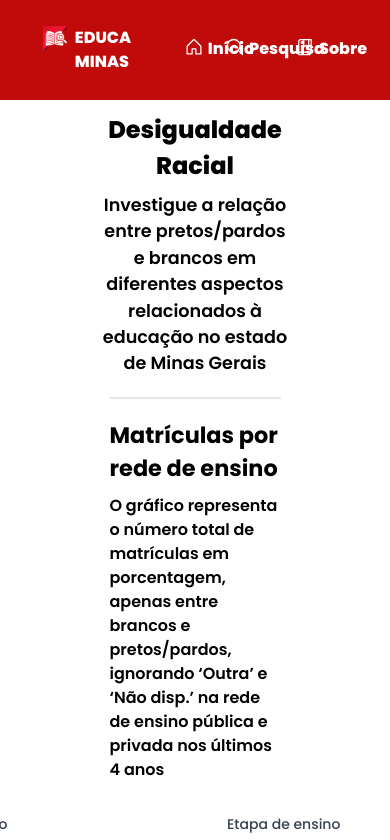
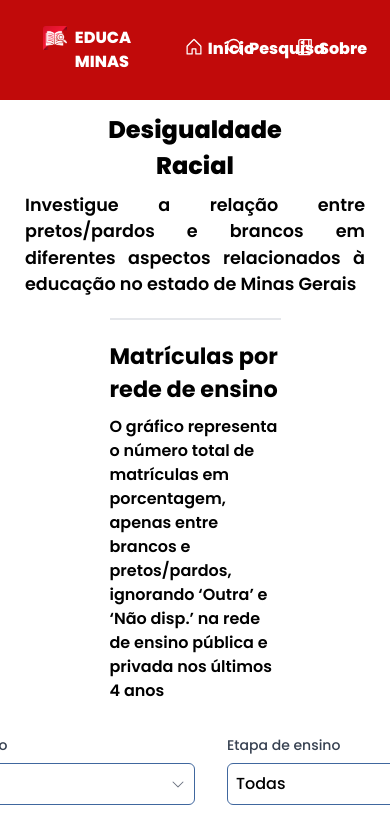
Before and after one commit to unb-mds/2024-1-EducaMinas-frontend, a Next.js app: page /search in a window 390 px wide. Shown: the top 840 px of the page. Built offline with nearby package versions, Linux system fonts and the light colour scheme.

Commit message:
style(#72):implements responsiveness in Topics component

```diff
--- a/src/components/Topics.tsx
+++ b/src/components/Topics.tsx
@@ -1,8 +1,8 @@
 export default function Topics(props: { title: string; text: string }) {
   return (
-    <div className=" w-full text-center flex flex-col gap-2 my-3 primary-gray">
+    <div className=" w-full text-center items-center flex flex-col gap-2 my-3 primary-gray">
       <h1 className="font-extrabold text-[1.5em]">{props.title}</h1>
-      <h3 className="text-[1.1em] font-[600] pb-2">{props.text}</h3>
+      <h3 className="text-[1.1em] font-[600] text-center text-justify min-w-[340px] pb-2">{props.text}</h3>
     </div>
   );
 }
```
